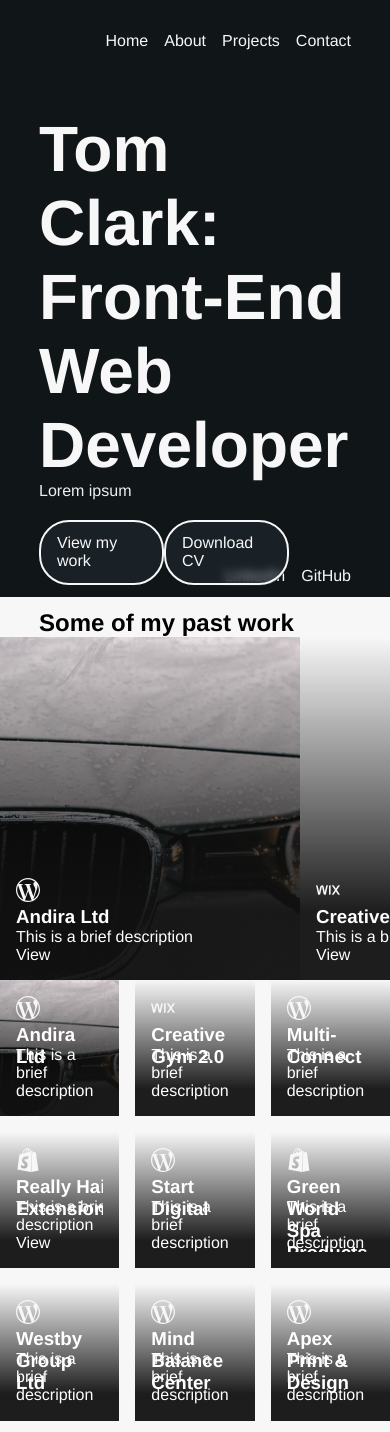
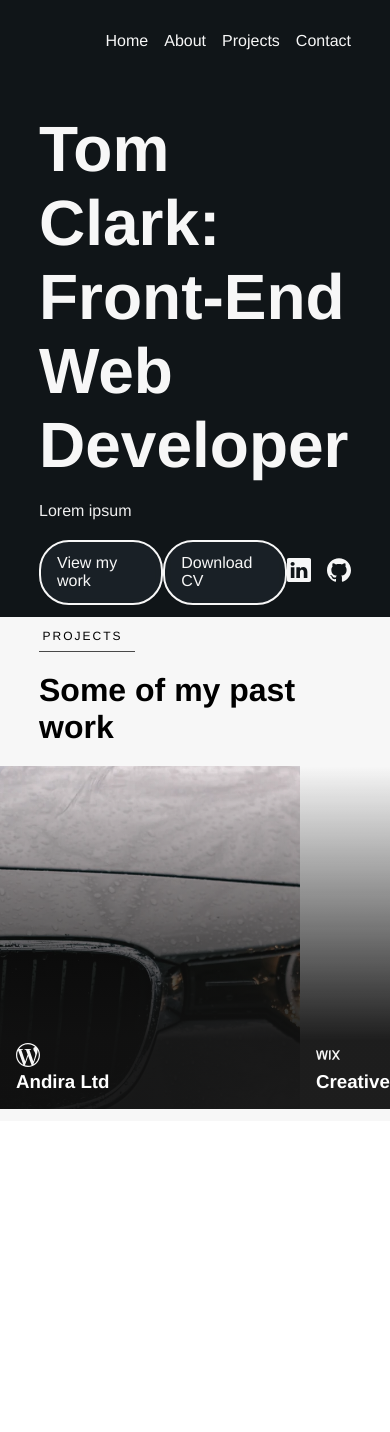
Before and after one commit to tom-hm-clark-dev/Portfolio, a React app: page / in a window 390 px wide. After the commit the page ends 1121 px from the top, so only its background shows below. Built offline with nearby package versions, Linux system fonts and the light colour scheme; the HTML template or start-up script is replaced by a standard one.

Commit message:
Style changes

```diff
--- a/src/App.css
+++ b/src/App.css
@@ -35,6 +35,19 @@ h1 {
     font-size: 64px;
 }
 
+h2 {
+    font-size: 32px;
+}
+
+.heading-subtitle {
+    text-transform: uppercase;
+    letter-spacing: 2px;
+    font-size: 12px;
+    border-bottom: 1px solid rgba(0, 0, 0, 0.7);
+    width: fit-content;
+    padding: 0 1em .7em .3em;
+}
+
 .btn {
     width: fit-content;
     background: rgba(41, 52, 60, 0.4);
@@ -42,7 +55,6 @@ h1 {
     padding: .8em 1em;
     border-radius: 30px;
     border: 2px solid #f7f7f7;
-    margin-top: 20px;
     backdrop-filter: blur(4px);
     -webkit-backdrop-filter: blur(4px);
 }
@@ -53,6 +65,7 @@ h1 {
     flex-direction: column;
     justify-content: center;
     align-items: center;
+    gap: 20px;
     background-size: cover;
     background-position: center;
     background-repeat: no-repeat;
@@ -83,9 +96,7 @@ h1 {
 }
 
 #hero .hero-links-container {
-    position: absolute;
-    bottom: 0;
-    right: 0;
+    margin-left: auto;
     display: flex;
     gap: 1em;
 }
@@ -113,6 +124,7 @@ h1 {
 
 .row {
     display: flex;
+    align-items: center;
     width: 80%;
     max-width: 1366px;
 }
@@ -120,6 +132,18 @@ h1 {
 .row.full-width {
     width: 100%;
     max-width: 100%;
+}
+
+@media screen and (min-width: 991px)  {
+    .row.carousel {
+        display: none;
+    }
+}
+
+@media screen and (max-width: 990px) {
+    .row.projects-row {
+        display: none;
+    }
 }
 
 @media screen and (min-width: 1921px) {
@@ -133,12 +157,13 @@ h1 {
     flex-direction: column;
     justify-content: center;
     width: 100%;
+    gap: 20px;
 }
 
 .projects-grid {
     display: grid;
     grid-template-columns: repeat(3, 1fr);
-    gap: 1em;
+    gap: 2em;
 }
 
 @media screen and (min-width: 1921px) {
@@ -147,126 +172,7 @@ h1 {
     }
 }
 
-.project-card {
-    display: flex;
-    flex-direction: column;
-    justify-content: flex-end;
-    width: 100%;
-    aspect-ratio: 7/8;
-    border-radius: 10px;
-    padding: 1em;
-    position: relative;
-    overflow: hidden;
-    background-size: cover;
-    background-position: center;
-    background-repeat: no-repeat;
-}
-
-@media screen and (max-width: 991px) {
-    .project-card {
-        width: auto;
-        flex: 0 0 300px;
-        scroll-snap-align: start;
-        border-radius: 0;
-    }
-}
-
-.project-card::before {
-    content: "";
-    position: absolute;
-    inset: 0;
-    width: 100%;
-    height: 100%;
-    background-image: inherit;
-    background-size: cover;
-    background-position: center;
-    background-repeat: no-repeat;
-    transition: transform .3s ease;
-    border-radius: 10px;
-}
-
-.project-card:hover::before {
-    transform: scale(1.1);
-}
-
-.project-card .overlay {
-    position: absolute;
-    height: 100%;
-    width: 100%;
-    inset: 0;
-    background: linear-gradient(0deg,
-    rgba(17, 17, 17, 0.95) 20%,
-    rgba(17, 17, 17, 0.0));
-    z-index: 0;
-}
-
-.project-card .content {
-    z-index: 1;
-}
-
-.project-card h3,
-.project-card p,
-.project-card span {
-    text-decoration: none;
-    color: #fff;
-}
-
-.project-card .content {
-    display: grid;
-    grid-template-rows: 50px 0fr;
-    overflow: hidden;
-}
-
 .platform-logo {
     width: 24px;
     aspect-ratio: 1/1;
 }
-
-.project-info-grid {
-    position: absolute;
-    bottom: 0;
-    right: 0;
-    display: grid;
-    grid-template-columns: repeat(2, 1fr);
-    max-width: fit-content;
-    color: #f7f7f7;
-    gap: 2em;
-}
-
-.project-info-grid .info-container {
-    display: flex;
-    flex-direction: column;
-    align-items: flex-start;
-    justify-content: center;
-    gap: 10px;
-    background-color: rgba(0, 0, 0, 0.4);
-    padding: 1em;
-    backdrop-filter: blur(8px);
-    -webkit-backdrop-filter: blur(8px);
-}
-
-.project-info-grid .info-container .info-row {
-    display: flex;
-    gap: 10px;
-}
-
-.tag {
-    position: relative;
-    display: flex;
-    gap: 8px;
-    align-items: center;
-    color: #29343c;
-    background: #f7f7f7;
-    border-radius: 30px;
-    padding: .3em .8em;
-}
-
-.tag::before {
-    content:"";
-    width: 10px;
-    aspect-ratio: 1/1;
-    left: 0;
-    top: 0;
-    background-color: #29343c;
-    border-radius: 50%;
-}
--- /dev/null
+++ b/src/components/ProjectCard.css
@@ -0,0 +1,84 @@
+.project-card {
+    display: flex;
+    flex-direction: column;
+    justify-content: flex-end;
+    width: 100%;
+    aspect-ratio: 7/8;
+    border-radius: 3px;
+    padding: 1em;
+    position: relative;
+    overflow: hidden;
+    background-size: cover;
+    background-position: center;
+    background-repeat: no-repeat;
+}
+
+@media screen and (max-width: 991px) {
+    .project-card {
+        width: auto;
+        flex: 0 0 300px;
+        scroll-snap-align: start;
+        border-radius: 0;
+    }
+}
+
+.project-card::before {
+    content: "";
+    position: absolute;
+    inset: 0;
+    width: 100%;
+    height: 100%;
+    background-image: inherit;
+    background-size: cover;
+    background-position: center;
+    background-repeat: no-repeat;
+    transition: transform .3s ease;
+    border-radius: 10px;
+}
+
+.project-card:hover::before {
+    transform: scale(1.1);
+}
+
+.project-card .overlay {
+    position: absolute;
+    height: 100%;
+    width: 100%;
+    inset: 0;
+    background: linear-gradient(0deg,
+    rgba(17, 17, 17, 0.95) 20%,
+    rgba(17, 17, 17, 0.0));
+    z-index: 0;
+}
+
+.project-card .content {
+    z-index: 1;
+}
+
+.project-card h3,
+.project-card p,
+.project-card span {
+    text-decoration: none;
+    color: #fff;
+}
+
+.project-card .content {
+    display: grid;
+    grid-template-rows: 50px 0fr;
+    overflow: hidden;
+    transition: all 0.4s ease;
+}
+
+.project-card .content .hidden {
+    display: grid;
+    grid-template-rows: 0fr;
+    overflow: hidden;
+}
+
+.project-card:hover .content {
+    grid-template-rows: 50px 1fr;
+}
+
+.project-card .hidden span {
+    margin-left: auto;
+}
--- a/src/components/ProjectCard.tsx
+++ b/src/components/ProjectCard.tsx
@@ -1,4 +1,5 @@
 import {Link} from 'react-router-dom';
+import './ProjectCard.css'
 
 type ProjectCardProps = {
     slug: string;
@@ -26,7 +27,7 @@ export function ProjectCard( props: ProjectCardProps ) {
                     <img className="platform-logo" src={props.platform}></img>
                     <h3>{props.title}</h3>
                 </div>
-                <div>
+                <div className='hidden'>
                     <p>{props.excerpt}</p>
                     <span>View</span>
                 </div>
--- a/src/components/Row.tsx
+++ b/src/components/Row.tsx
@@ -1,14 +1,14 @@
 import type { ReactNode } from "react"
 
 type RowProps = {
-  width?:string
+  styles?:string
   children:ReactNode
 }
 
-export function Row( {children, width}:RowProps) {
+export function Row( {...props}:RowProps) {
   return (
-    <div className={`row ${width}`}>
-      { children }
+    <div className={`row ${props.styles}`}>
+      { props.children }
     </div>
   )
 }
--- a/src/pages/Home.tsx
+++ b/src/pages/Home.tsx
@@ -7,6 +7,8 @@ import Button from '../components/Button'
 import Navbar from '../components/Navbar';
 import Carousel from '../components/Carousel';
 import cv from '../assets/Tom Clark CV-1.pdf'
+import LinkedInLogo from '../assets/linkedin.svg'
+import GithubLogo from '../assets/github.svg'
 
 export function Home() {
   return (
@@ -19,18 +21,29 @@ export function Home() {
           <Col>
             <h1>Tom Clark: Front-End Web Developer</h1>
             <p>Lorem ipsum</p>
+          </Col>
+        </Row>
         <Row>
           <Button
           link="/projects"
           text="View my work"
           ></Button>
           <a className='btn' target='_blank' href={cv}>Download CV</a>
-            </Row>
           <div className='hero-links-container'>
-              <a target="_blank" href="/">LinkedIn</a>
-              <a target="_blank" href="https://github.com/tom-hm-clark-dev">GitHub</a>
+            <a target="_blank" href="/">
+            <img
+            src={LinkedInLogo}
+            alt="LinkedIn Logo"
+            className='platform-logo'>
+            </img>
+            </a>
+            <a target="_blank" href="https://github.com/tom-hm-clark-dev">
+            <img src={GithubLogo}
+            className='platform-logo'
+            alt="Github Logo">
+            </img>
+            </a>
           </div>
-          </Col>
       </Row>
       </Section>
       <Section
@@ -38,17 +51,23 @@ export function Home() {
       bg="light">
         <Row>
           <Col>
+          <span className='heading-subtitle'>Projects</span>
             <h2>Some of my past work</h2>
           </Col>
         </Row>
         <Row
-          width='full-width'>
+        styles='full-width carousel'>
           <Col>
           <Carousel>
               {projects.map(project => <ProjectCard
               key={project.slug}
               {...project}/>)}
           </Carousel>
+          </Col>
+        </Row>
+        <Row
+        styles="projects-row">
+          <Col>
           <div className='projects-grid'>
             {projects.map(project => <ProjectCard
               key={project.slug}
--- a/src/pages/ProjectDetailsPage.tsx
+++ b/src/pages/ProjectDetailsPage.tsx
@@ -4,6 +4,7 @@ import Section from "../components/Section";
 import Row from "../components/Row";
 import Col from "../components/Col";
 import Navbar from "../components/Navbar";
+import './ProjectsDetailsPage.css'
 
 export function ProjectDetailsPage() {
   const {slug} = useParams();
--- /dev/null
+++ b/src/pages/ProjectsDetailsPage.css
@@ -0,0 +1,46 @@
+.project-info-grid {
+    display: grid;
+    grid-template-columns: repeat(2, 1fr);
+    max-width: fit-content;
+    color: #f7f7f7;
+    gap: 2em;
+    margin-left: auto;
+    margin-top: 10px;
+}
+
+.project-info-grid .info-container {
+    display: flex;
+    flex-direction: column;
+    align-items: flex-start;
+    justify-content: center;
+    gap: 10px;
+    padding: 1em;
+    backdrop-filter: blur(8px);
+    -webkit-backdrop-filter: blur(8px);
+}
+
+.project-info-grid .info-container .info-row {
+    display: flex;
+    gap: 10px;
+}
+
+.tag {
+    position: relative;
+    display: flex;
+    gap: 8px;
+    align-items: center;
+    color: #29343c;
+    background: #f7f7f7;
+    border-radius: 30px;
+    padding: .3em .8em;
+}
+
+.tag::before {
+    content:"";
+    width: 10px;
+    aspect-ratio: 1/1;
+    left: 0;
+    top: 0;
+    background-color: #29343c;
+    border-radius: 50%;
+}
```
Also changed, not shown: src/assets/linkedin.svg (added). Lines whose indentation alone changed are shown as unchanged.
